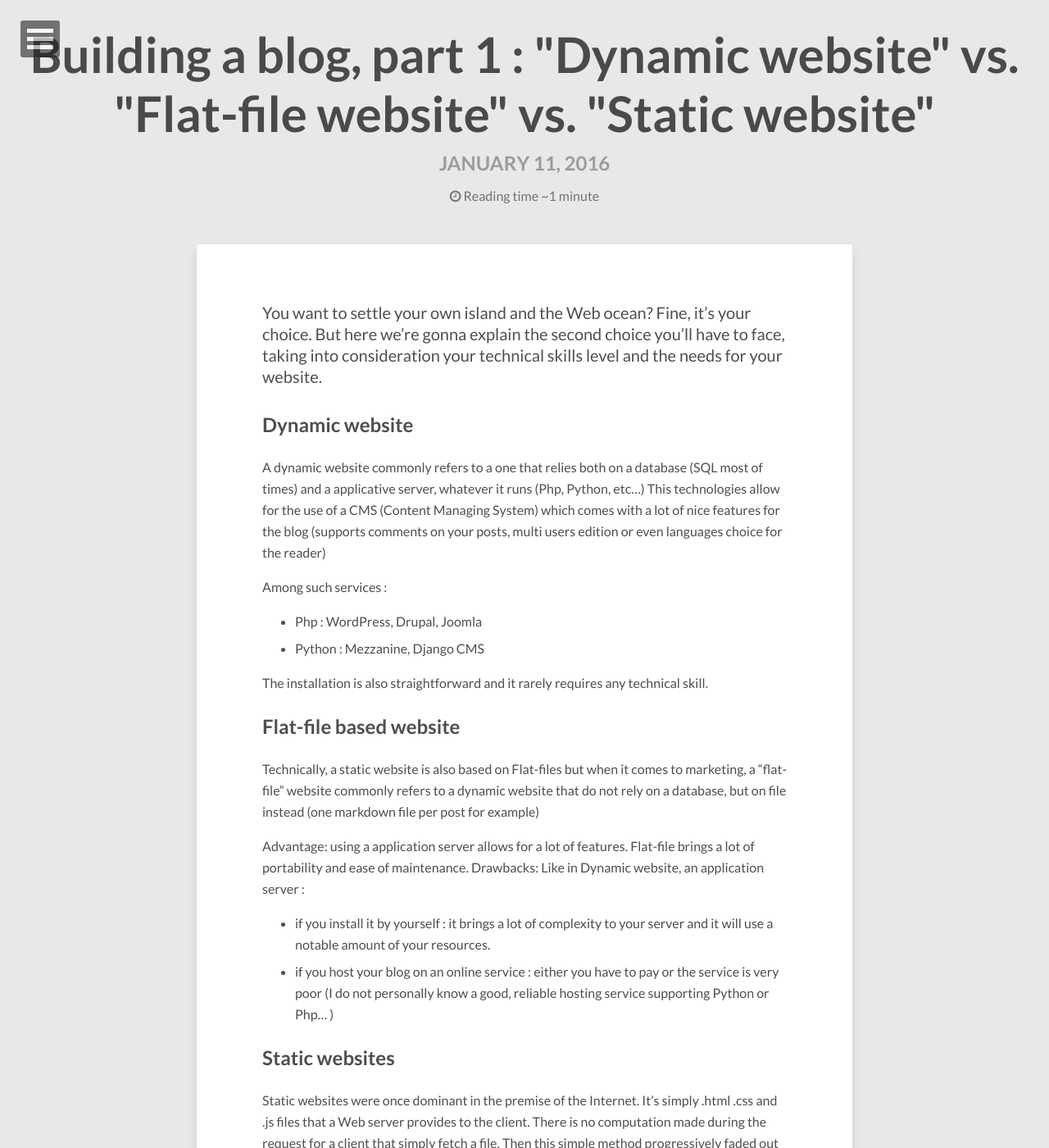
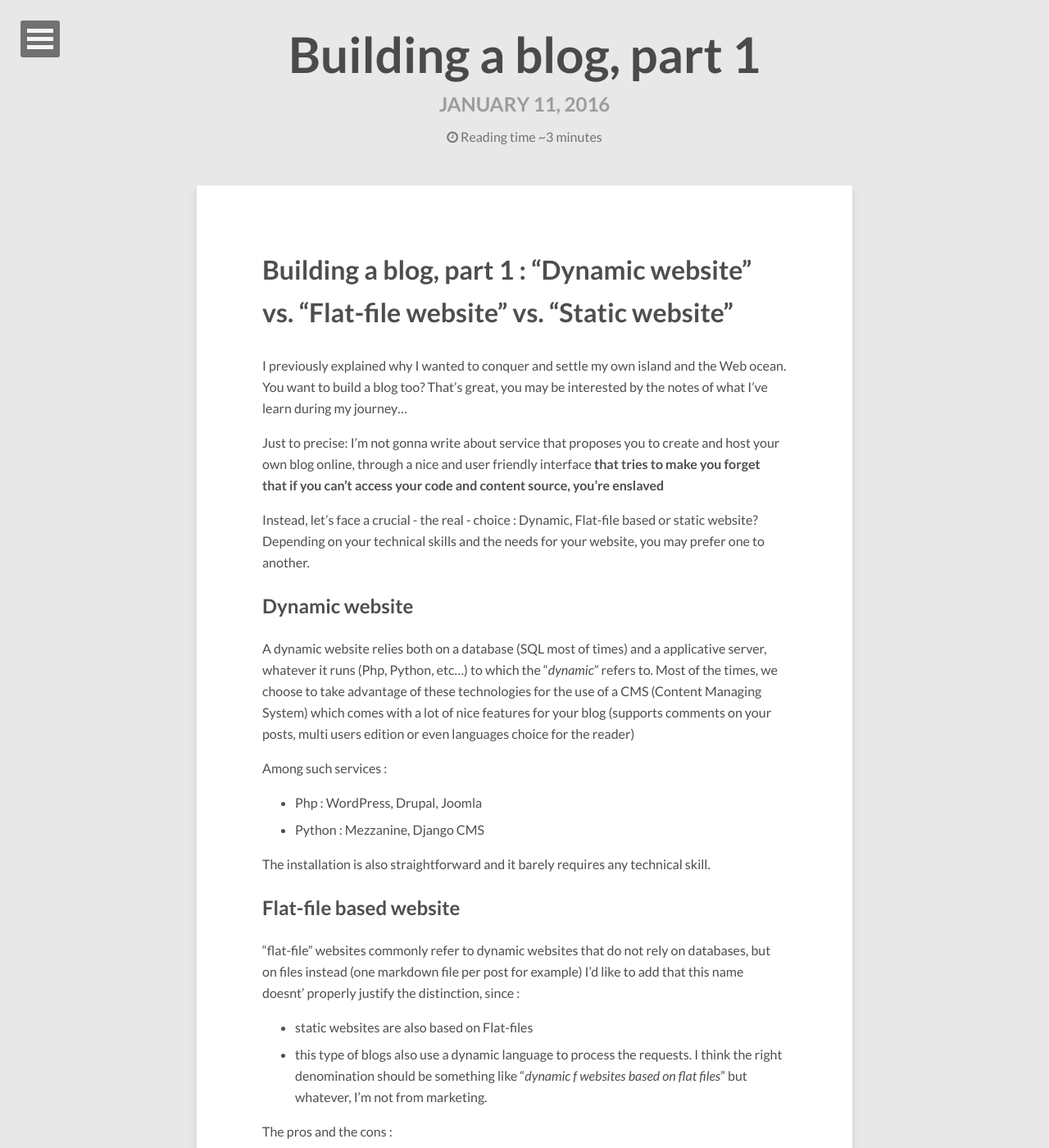
Before and after one commit to JeanLescut/jeanlescut.github.io, a Jekyll site: the page built from _posts/2016-01-06-building-blog-1.markdown, in a window 1280 px wide and 1400 px high. Shown: the whole window at 82% size. Built offline with Jekyll 4.4.1, drawn with Linux system fonts in a browser that asks for light colours; nearby versions of some CDN libraries; comment, search, counter and statistics services are not loaded; some of the changed text lies outside the part shown.

Commit message:
Mr Hyde was here …

```diff
--- a/_posts/2016-01-06-building-blog-1.markdown
+++ b/_posts/2016-01-06-building-blog-1.markdown
@@ -1,32 +1,60 @@
 ---
 layout: post
-title:  'Building a blog, part 1 : "Dynamic website" vs. "Flat-file website" vs. "Static website"'
+title:  'Building a blog, part 1'
 date:   2016-01-11 11:43:42 +0100
 ---
 
-You want to settle your own island and the Web ocean? Fine, it's your choice. But here we're gonna explain the second choice you'll have to face, taking into consideration your technical skills level and the needs for your website.
+#Building a blog, part 1 : "Dynamic website" vs. "Flat-file website" vs. "Static website"
+
+I previously explained why I wanted to conquer and settle my own island and the Web ocean. You want to build a blog too? That's great, you may be interested by the notes of what I've learn during my journey...
+
+Just to precise: I'm not gonna write about service that proposes you to create and host your own blog online, through a nice and user friendly interface **that tries to make you forget that if you can't access your code and content source, you're enslaved**
+
+Instead, let's face a crucial - the real - choice : Dynamic, Flat-file based or static website? Depending on your technical skills and the needs for your website, you may prefer one to another.
 
 ## Dynamic website
 
-A dynamic website commonly refers to a one that relies both on a database (SQL most of times) and a applicative server, whatever it runs (Php, Python, etc...)
-This technologies allow for the use of a CMS (Content Managing System) which comes with a lot of nice features for the blog (supports comments on your posts, multi users edition or even languages choice for the reader)
+A dynamic website relies both on a database (SQL most of times) and a applicative server, whatever it runs (Php, Python, etc...) to which the "*dynamic*" refers to.
+Most of the times, we choose to take advantage of these technologies for the use of a CMS (Content Managing System) which comes with a lot of nice features for your blog (supports comments on your posts, multi users edition or even languages choice for the reader)
 
 Among such services :
 
 - Php : WordPress, Drupal, Joomla
 - Python : Mezzanine, Django CMS
 
-The installation is also straightforward and it rarely requires any technical skill.
+The installation is also straightforward and it barely requires any technical skill.
 
 ## Flat-file based website
-Technically, a static website is also based on Flat-files but when it comes to marketing, a "flat-file" website commonly refers to a dynamic website that do not rely on a database, but on file instead (one markdown file per post for example)
+"flat-file" websites commonly refer to dynamic websites that do not rely on databases, but on files instead (one markdown file per post for example)
+I'd like to add that this name doesnt' properly justify the distinction, since :
+- static websites are also based on Flat-files
+- this type of blogs also use a dynamic language to process the requests.
+I think the right denomination should be something like "*dynamic f
+websites based on flat files*" but whatever, I'm not from marketing.
 
-Advantage: using a application server allows for a lot of features. Flat-file brings a lot of portability and ease of maintenance.
-Drawbacks: Like in Dynamic website, an application server :
+The pros and the cons :
+
+**Advantages**: using a application server allows for a lot of features. (comments...  and so on). Plus Flat-file brings a lot of portability and ease of maintenance.
+
+**Drawbacks**: Like in Dynamic website, an application server :
 - if you install it by yourself : it brings a lot of complexity to your server and it will use a notable amount of your resources.
 - if you host your blog on an online service : either you have to pay or the service is very poor (I do not personally know a good, reliable hosting service supporting Python or Php... )
 
 ## Static websites
-Static websites were once dominant in the premise of the Internet. It's simply .html .css and .js files that a Web server provides to the client. There is no computation made during the request for a client that simply fetch a file.
-Then this simple method progressively faded out during the 90s with the come of richer, more powerful dynamic website.
-However since a few years static websites are coming back to take their revenge (!) backed up by *static website builders*. These awesome tools allows a user to write Flat-file on a server (very simple, with a Markdown or Textile format)
+Static websites were once dominant in the premise of the Internet. They simply consist of .html .css and .js files that a Web server download to the client. There is no computation made during the request made by the client that simply fetch a file.
+Progressively, this simple method faded out during the 90s after the come of richer, more powerful dynamic website.
+However, since a few years, static websites are coming back to take their revenge (!) backed up by *static website builders*. These awesome tools allows a user to write Flat-file on a server (very simple, with a Markdown or Textile format) on **any** Web server!
+For code maintenance or even portability it's just heaven <3.
+
+## My choice
+You've got it, don't you? I chose **a static website builder** to launch what you're reading now. Among them, I picked the most famous one, *Jekyll*, also because github offers a service (*github-pages*) that allow you to host a static website computed by Jekyll. Therefore you can simply edit your blog from anywhere (even from your Android phone) as long as you have:
+
+- either an internet connection (and directly edit it on github)
+- or a git client and a text editor (and then push it online when you'll get Internet)
+
+I suggest you to read the next article : Using Jekyll and github-pages.
+
+It's particularly useful when you want to write your post on your Android phone while not having available network in the transportation... :)
+
+I'm not gonna write about Jekyll, since a lot of good tutorials already exist out there. Instead I'm gonna write about using Jekyll and github-pages together since all the tutorials I found are either wrong or misleading. I know that seems rough but that's true.
+That leads us
```
Also changed, not shown: _posts/2016-01-13-Using-Jekyll-and-github-pages.md (added, +4 -0 lines).
